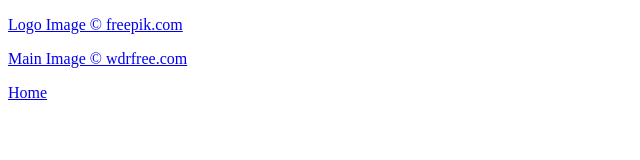
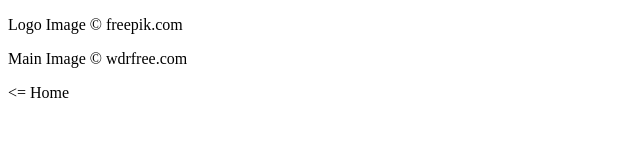
Before and after one commit to PandaFromUganda/pandafromuganda.github.io, a plain HTML site: page copyright.html in a window 1280 px wide. Shown: the whole page, without its empty margins (0-640 px from the left). Drawn offline with Linux system fonts and the light colour scheme.

Commit message:
changed Image copyright styling

```diff
--- a/copyright.html
+++ b/copyright.html
@@ -5,11 +5,16 @@
     <meta http-equiv="X-UA-Compatible" content="IE=edge">
     <meta name="viewport" content="width=device-width, initial-scale=1.0">
     <title>Image Copyrights</title>
+    <style>
+        body a{
+            color: black;
+            text-decoration: none;
+        }
+    </style>
 </head>
 <body>
     <p><a href="https://www.freepik.com/free-vector/cute-fluffy-panda-face_9586803.htm">Logo Image © freepik.com</a></p>
     <p><a href="https://wdrfree.com/stock-vector/download/big-panda-bamboo-bear-portrait-377322916">Main Image © wdrfree.com</a></p>
-    <p><a href="./index.html">Home</a></p>
-
+    <p><a href="./index.html"> &lt;= Home</a></p>
 </body>
 </html>
```
